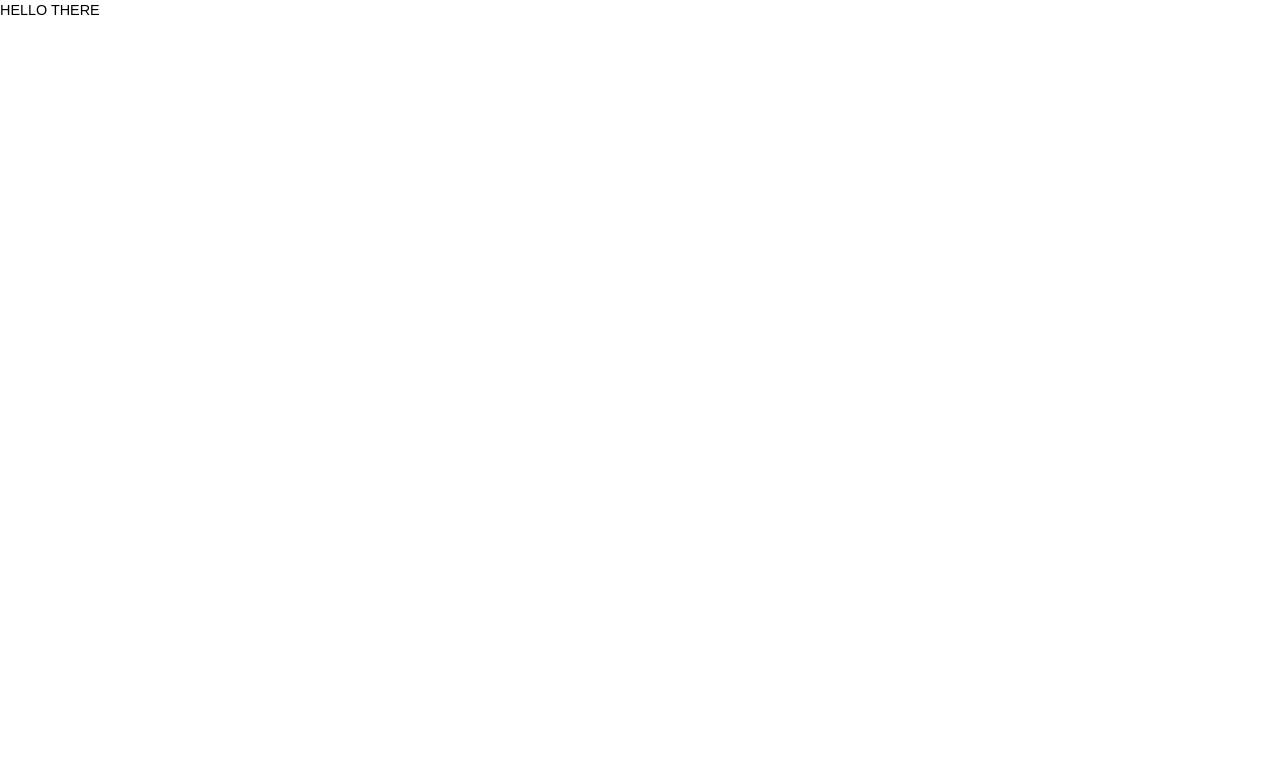
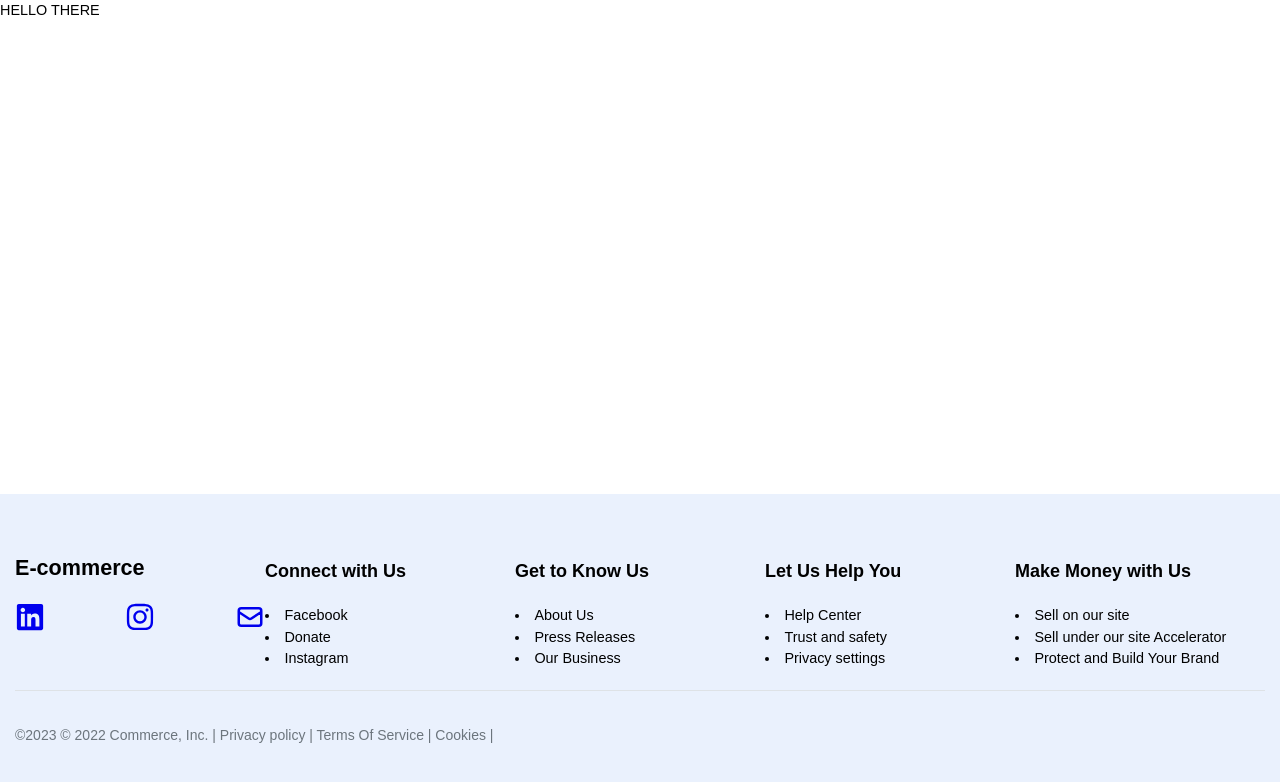
Before and after one commit to siddharth17vaishnav/ViewCommerce, a React (Vite) app: page / in a window 1280 px wide. Shown: the top 782 px of the page. Built offline with nearby package versions, Linux system fonts and the light colour scheme.

Commit message:
Footer created

```diff
--- a/src/App.tsx
+++ b/src/App.tsx
@@ -1,12 +1,13 @@
 import { Routes, Route } from 'react-router-dom'
 import Home from './sections/Home'
-
+import Footer from "./components/Footer/Footer"
 function App() {
   return (
     <>
       <Routes>
         <Route path="/" element={<Home />} />
       </Routes>
+      <Footer />
     </>
   )
 }
--- /dev/null
+++ b/src/components/Footer/Footer.css
@@ -0,0 +1,81 @@
+.main-footer {
+  position: fixed;
+  bottom: 0;
+  left: 0;
+  width: 100%;
+  background-color: #eaf1fd;
+  padding: 40px 0;
+}
+
+.container {
+  max-width: 1280px;
+  margin: 0 auto;
+  padding: 0 15px;
+}
+
+.row {
+  display: flex;
+  flex-wrap: wrap;
+  justify-content: space-between;
+}
+
+.col {
+  flex: 0 0 auto;
+  width: 100%;
+  max-width: 200px;
+}
+
+.col h4 {
+  margin-bottom: 20px;
+  font-size: 1.125rem;
+}
+
+.col ul {
+  list-style: none;
+  padding: 0;
+}
+
+.col ul li {
+  margin-bottom: 10px;
+  font-size: 0.875rem;
+}
+
+hr {
+  border: 0;
+  border-top: 1px solid #dee2e6;
+  margin: 20px 0;
+}
+
+.col-sm {
+  text-align: center;
+  font-size: 0.875rem;
+  color: #6c757d;
+}
+
+@media (max-width: 1280px) {
+  .col {
+    flex-basis: 20%;
+    max-width: 20%;
+  }
+}
+
+@media (max-width: 992px) {
+  .col {
+    flex-basis: 33.33%;
+    max-width: 33.33%;
+  }
+}
+
+@media (max-width: 768px) {
+  .col {
+    flex-basis: 50%;
+    max-width: 50%;
+  }
+}
+
+@media (max-width: 576px) {
+  .col {
+    flex-basis: 100%;
+    max-width: 100%;
+  }
+}
--- /dev/null
+++ b/src/components/Footer/Footer.js
@@ -0,0 +1,93 @@
+import React from "react";
+import "./Footer.css";
+import {  FaInstagram, FaLinkedin } from "react-icons/fa";
+import {HiOutlineMail} from "react-icons/hi";
+
+function Footer() {
+  return (
+    <div className="main-footer">
+      <div className="container">
+        <div className="row">
+
+          <div className="col">
+            <h2>E-commerce</h2>
+            <h3 className="list-unstyled">
+              <div className="row">
+                            <a
+                       href="https://Linkedin.com/"
+                       className="flex justify-between items-center w-full
+                         text-white"
+                         >
+           <>
+           <FaLinkedin size={30} />
+           </>
+                       </a>
+                           <a
+                       href="https://github.com/"
+                       className="flex justify-between items-center w-full
+                         text-white"
+                         >
+           <>
+           <FaInstagram size={30} />
+           </>
+
+           </a>
+                        <a
+                       href='mailto:ashu.chauhan018@gmail.com'
+                       className="flex justify-between items-center w-full
+                         text-white"
+                         >
+           <>
+          <HiOutlineMail size={30} />
+           </>
+                       </a>
+                           </div>
+            </h3>
+                      </div>
+                  <div className="col">
+            <h4>Connect with Us</h4>
+            <ui className="list-unstyled">
+              <li>Facebook</li>
+              <li> Donate</li>
+              <li>Instagram</li>
+            </ui>
+          </div>
+
+          <div className="col">
+            <h4>Get to Know Us</h4>
+            <ui className="list-unstyled">
+              <li>About Us</li>
+              <li>Press Releases</li>
+              <li>Our Business</li>
+            </ui>
+          </div>
+          <div className="col">
+            <h4>Let Us Help You</h4>
+            <ui className="list-unstyled">
+              <li>Help Center</li>
+              <li>Trust and safety</li>
+              <li>Privacy settings</li>
+            </ui>
+          </div>
+          <div className="col">
+            <h4>Make Money with Us</h4>
+            <ui className="list-unstyled">
+              <li>Sell on our site</li>
+              <li>Sell under our site Accelerator</li>
+              <li>Protect and Build Your Brand</li>
+            </ui>
+          </div>
+        </div>
+        <hr />
+        <div className="row">
+          <p className="col-sm">
+            &copy;{new Date().getFullYear()} © 2022 Commerce, Inc. | Privacy policy |
+            Terms Of Service | Cookies |
+          </p>
+        </div>
+      </div>
+    </div>
+  );
+}
+
+export default Footer;
```
